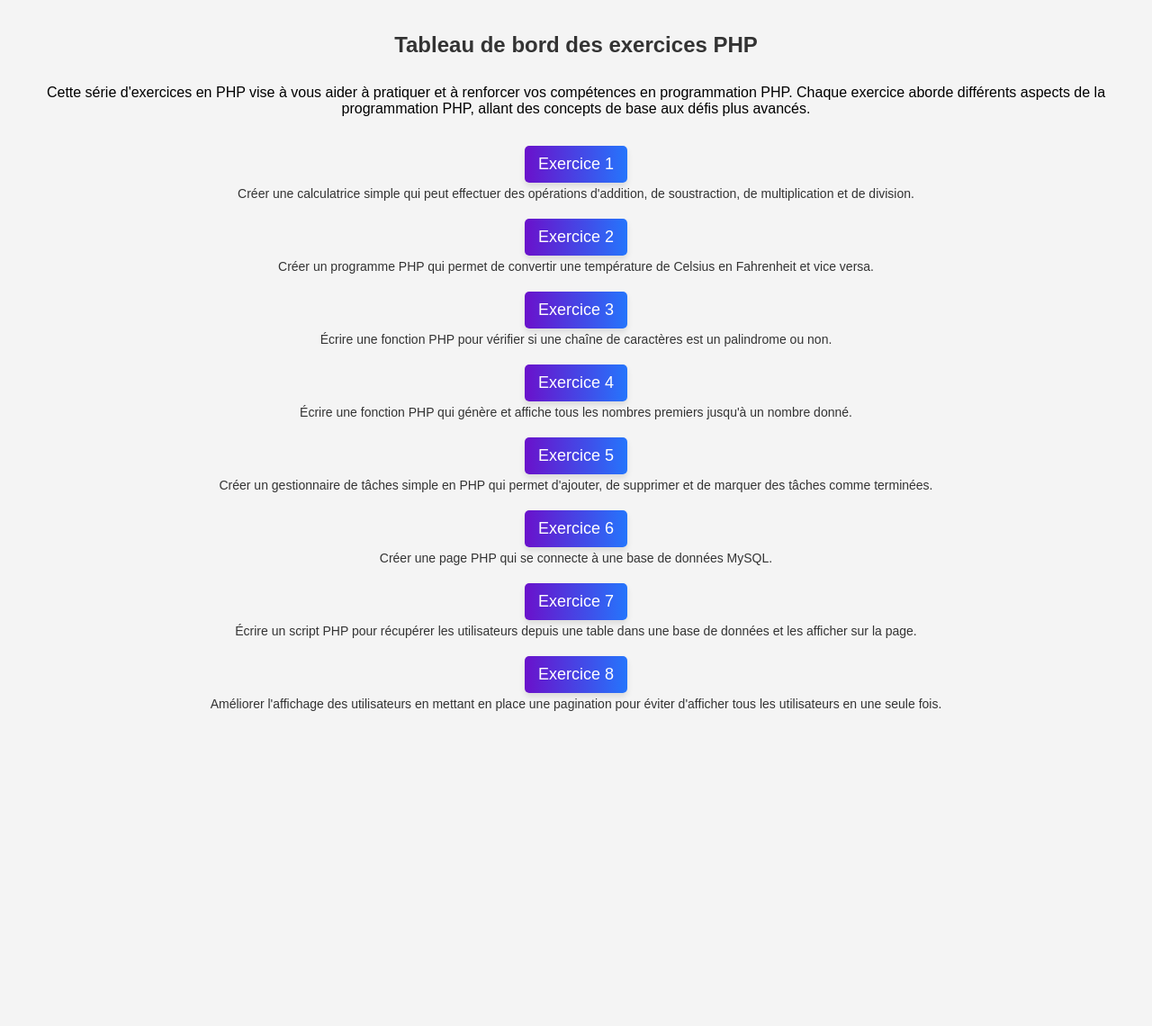
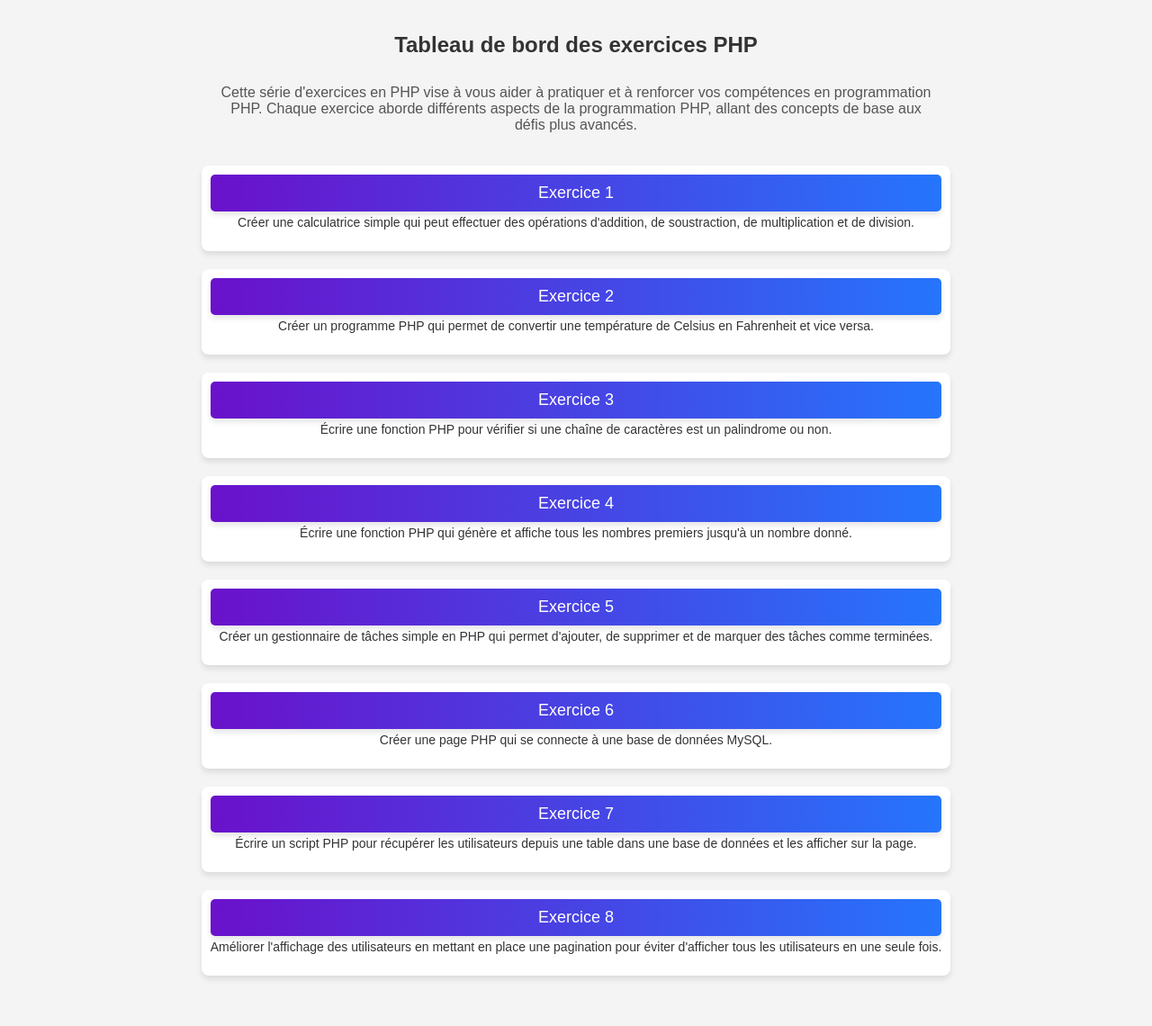
Before and after one commit to LukasMFR/exercices-php, a PHP site: page / in a window 1280 px wide. Shown: the whole page at 90% size. Before the commit the page ends 790 px from the top, so only its background shows below. Run offline with PHP 8.4, Linux system fonts and the light colour scheme.

Commit message:
Update to box layout

```diff
--- a/index.php
+++ b/index.php
@@ -7,7 +7,7 @@
 </head>
 <body>
     <h1>Tableau de bord des exercices PHP</h1>
-    <p>Cette série d'exercices en PHP vise à vous aider à pratiquer et à renforcer vos compétences en programmation PHP. Chaque exercice aborde différents aspects de la programmation PHP, allant des concepts de base aux défis plus avancés.</p>
+    <p class="intro">Cette série d'exercices en PHP vise à vous aider à pratiquer et à renforcer vos compétences en programmation PHP. Chaque exercice aborde différents aspects de la programmation PHP, allant des concepts de base aux défis plus avancés.</p>
     <ul>
         <?php
         $descriptions = [
--- a/style.css
+++ b/style.css
@@ -9,19 +9,32 @@ body {
 h1 {
     color: #333;
     font-size: 24px;
-    /* espace sous le titre */
     margin-bottom: 30px;
+}
+
+.intro {
+    margin-bottom: 20px;
+    color: #555;
+    max-width: 800px;
+    margin-left: auto;
+    margin-right: auto;
 }
 
 ul {
     list-style-type: none;
     padding: 0;
-    /* pour centrer la liste */
     display: inline-block;
 }
 
+li {
+    background-color: white;
+    border-radius: 8px;
+    margin-bottom: 20px;
+    padding: 10px;
+    box-shadow: 0 4px 6px rgba(0, 0, 0, 0.1);
+}
+
 li+li {
-    /* espace entre les éléments de liste */
     margin-top: 20px;
 }
 
@@ -34,7 +47,7 @@ a {
     background: linear-gradient(to right, #6a11cb 0%, #2575fc 100%);
     box-shadow: 0 4px 6px rgba(0, 0, 0, 0.1);
     transition: box-shadow 0.3s ease, transform 0.3s ease;
-    display: inline-block;
+    display: block;
 }
 
 a:hover {
@@ -48,11 +61,9 @@ a:hover {
     margin-top: 4px;
 }
 
-/* Responsive adjustments */
 @media (max-width: 600px) {
     a {
         font-size: 16px;
-        /* ajuste l'espace interne pour les petits écrans */
         padding: 8px 12px;
     }
 
```
